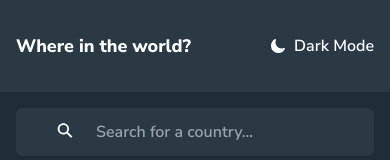
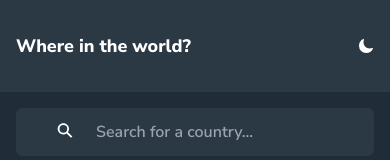
Before and after one commit to lleonardus/worldpedia, a React (Vite) app: page / in a window 390 px wide. Shown: the top 160 px of the page. Built offline with nearby package versions, Linux system fonts and the light colour scheme.

Commit message:
hiding the theme name and only showing it on screens larger than 640px

```diff
--- a/src/ui/Header.jsx
+++ b/src/ui/Header.jsx
@@ -37,7 +37,7 @@ export function Header() {
           <ion-icon
             name={`moon${theme === "light-theme" ? "-outline" : ""}`}
           ></ion-icon>
-          <span>{theme.split("-")[0]} Mode</span>
+          <span className="hidden sm:block">{theme.split("-")[0]} Mode</span>
         </button>
       </div>
     </header>
```
